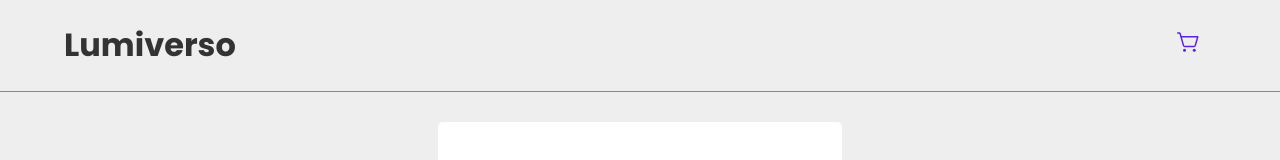
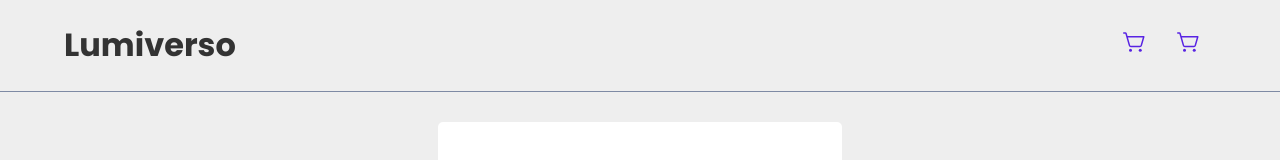
Before and after one commit to felipebetts/ecommerce_frontend, a Next.js app: page /login in a window 1280 px wide. Shown: the top 160 px of the page. Built offline with nearby package versions, Linux system fonts and the light colour scheme.

Commit message:
dropdown button

```diff
--- /dev/null
+++ b/components/Common/DropdownButton/index.jsx
@@ -0,0 +1,71 @@
+import { useEffect, useState } from "react"
+import { DropDownContainer, StyledButton } from "./styles"
+
+
+const DropdownButton = ({ id = 'dropdown_button', DropdownComponent, children, secondary, tertiary, disabled, small, fontSize, fullWidth, onClick, margin, padding }) => {
+
+    const [showDropdown, setShowDropdown] = useState(false)
+
+    const [top, setTop] = useState(null)
+    const [left, setLeft] = useState(null)
+    const [buttonWidth, setButtonWidth] = useState(null)
+
+    useEffect(() => {
+        console.log('top: ', top)
+        console.log('left: ', left)
+    }, [top, left])
+
+
+    return (
+        <>
+            <StyledButton
+                id={id}
+                secondary={secondary}
+                tertiary={tertiary}
+                disabled={disabled}
+                small={small}
+                fontSize={fontSize}
+                // width={width}
+                fullWidth={fullWidth}
+                onClick={() => {
+                    const buttonElement = document.getElementById(id)
+                    if (buttonElement) {
+                        console.log('top: ', top)
+                        console.log('buttonElement.getBoundingClientRect(): ', buttonElement.getBoundingClientRect())
+        console.log('left: ', left)
+
+                        setTop(buttonElement.getBoundingClientRect().top)
+                        setLeft(buttonElement.getBoundingClientRect().left)
+                        setButtonWidth(buttonElement.getBoundingClientRect().width)
+                        setShowDropdown(!showDropdown)
+                    }
+
+                }}
+                margin={margin}
+                padding={padding}
+            >
+                {children}
+            </StyledButton>
+            { showDropdown && (
+                <DropDownContainer
+                    top={top}
+                    left={left}
+                    buttonWidth={buttonWidth}
+                >
+                    <div></div>
+                    <div>
+                        { DropdownComponent ? (
+                            <DropdownComponent />
+                        ) : (
+                            <>
+                            OIoooi
+                            </>
+                        )}
+                    </div>
+                </DropDownContainer>
+            )}
+        </>
+    )
+}
+
+export default DropdownButton
--- /dev/null
+++ b/components/Common/DropdownButton/styles.js
@@ -0,0 +1,94 @@
+import styled from "styled-components";
+
+
+export const StyledButton = styled.button`
+
+    ${(props) => props.fullWidth ? 'width: 100%;' : ''}
+    ${(props) => props.width ? `width: ${props.width};` : ''}
+    height: 64px;
+
+    ${(props) => props.padding ? `padding: ${props.padding};` : ''}
+
+
+    font: inherit;
+    ${(props) => props.fontSize ? `font-size: ${props.fontSize};` : ''}
+
+    border: none;
+    border-radius: 8px;
+
+    cursor: pointer;
+
+    background: ${({ theme }) => theme.colors.button.primary };
+    color: ${({ theme }) => theme.colors.text.white };
+
+    ${(props) => props.margin ? `margin: ${props.margin};` : ''}
+
+    ${(props) => !props.secondary ? '' : `
+        border: 1px solid ${props.theme.colors.button.primary};
+        color: ${props.theme.colors.button.primary};
+        background: inherit;
+    `}
+
+    ${(props) => !props.tertiary ? '' : `
+        color: ${props.theme.colors.button.primary};
+        background: inherit;
+
+        &:hover, &:focus, &:active {
+            background: #ddd;
+        }
+    `}
+
+
+    ${(props) => !props.disabled ? '' : `
+        color: ${props.theme.colors.text.neutral400};
+        background: ${props.theme.colors.button.disabled};
+        cursor: not-allowed;
+    `}
+
+    ${(props) => !props.small ? '' : `
+        height: 48px;
+        width: 120px;
+    `}
+    ${(props) => !props.big ? '' : `
+        height: 64px;
+        width: 270px;
+    `}
+`
+
+export const DropDownContainer = styled.div`
+
+    position: absolute;
+    top: 64px;
+    ${(props) => !props.top ? '' : `top: ${props.top + 64 - 16}px;`}
+    ${(props) => !props.left ? '' : `left: ${props.left - 100 + (props.buttonWidth/2)}px;`}
+
+    display: flex;
+    flex-direction: column;
+    align-items: center;
+    justify-content: center;
+
+
+    div:last-child {
+        width: 200px;
+        border-radius: 8px;
+
+        padding: 1rem;
+
+        background: #fff;
+        box-shadow: ${({ theme }) => theme.boxShadow };
+
+    }
+
+    div:first-child {
+        background: none;
+        box-shadow: none;
+
+        width: 0;
+        height: 0;
+        border-style: solid;
+        border-width: 0 7.5px 10px 7.5px;
+        border-color: transparent transparent #fff transparent;
+        z-index: 5;
+    }
+
+`
--- a/components/Layout/Header/index.jsx
+++ b/components/Layout/Header/index.jsx
@@ -5,7 +5,7 @@ import { UserContext } from '../../../contexts/UserContext'
 import { getUserCart } from "../../../services/cartClient";
 import { useContext, useEffect, useState } from "react";
 import { ShoppingCartSimple } from 'phosphor-react'
-import Button from '../../Common/Button'
+import DropdownButton from '../../Common/DropdownButton'
 import { useRouter } from "next/router";
 
 const Header = () => {
@@ -45,13 +45,24 @@ const Header = () => {
                 </ClickableDiv>
             </NextLink>
             <Flex>
-                <Button
+                <DropdownButton
+                    id='user_account_dropdown_button'
                     tertiary
                     padding='0 15px'
-                    onClick={() => router.push('/cart')}
+                    width='50px'
+                    // onClick={() => router.push('/cart')}
                 >
                     <ShoppingCartSimple size={24} />
-                </Button>
+                </DropdownButton>
+                <DropdownButton
+                    id='cart_dropdown_button'
+                    tertiary
+                    padding='0 15px'
+                    width='50px'
+                    // onClick={() => router.push('/cart')}
+                >
+                    <ShoppingCartSimple size={24} />
+                </DropdownButton>
             </Flex>
         </HeaderContainer>
     )
```
